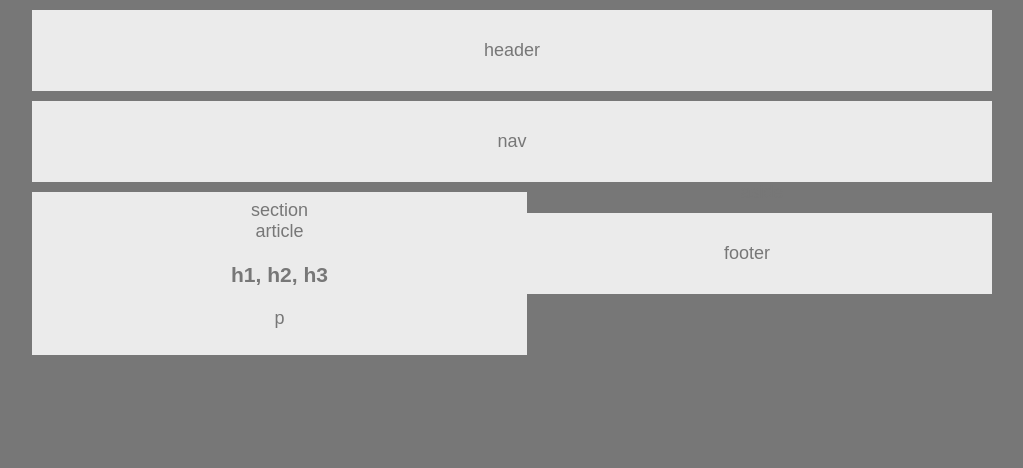
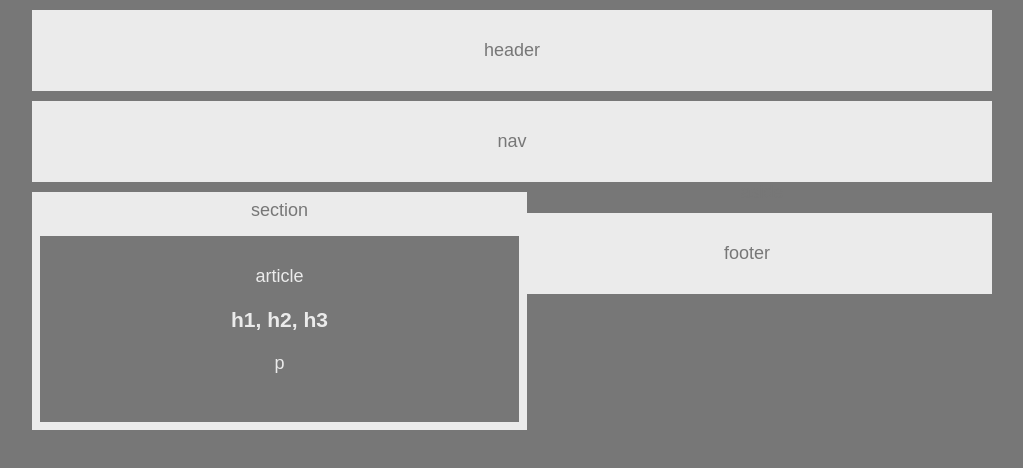
Before and after one commit to Gail-Deadwyler/HW-Wireframe, a plain HTML site: page index.html in a window 1280 px wide. Shown: the whole page, without its empty margins (128-1151 px from the left). Drawn offline with Linux system fonts and the light colour scheme.

Commit message:
add article styling

```diff
--- a/style.css
+++ b/style.css
@@ -33,3 +33,11 @@ section {
     margin-top: 10px;
     margin-right: 5px;
 }
+
+/* add article styling */
+article {
+    color: #ebebeb;
+    background: #777;
+    margin-top: 15px;
+    padding: 30px;
+}
```
